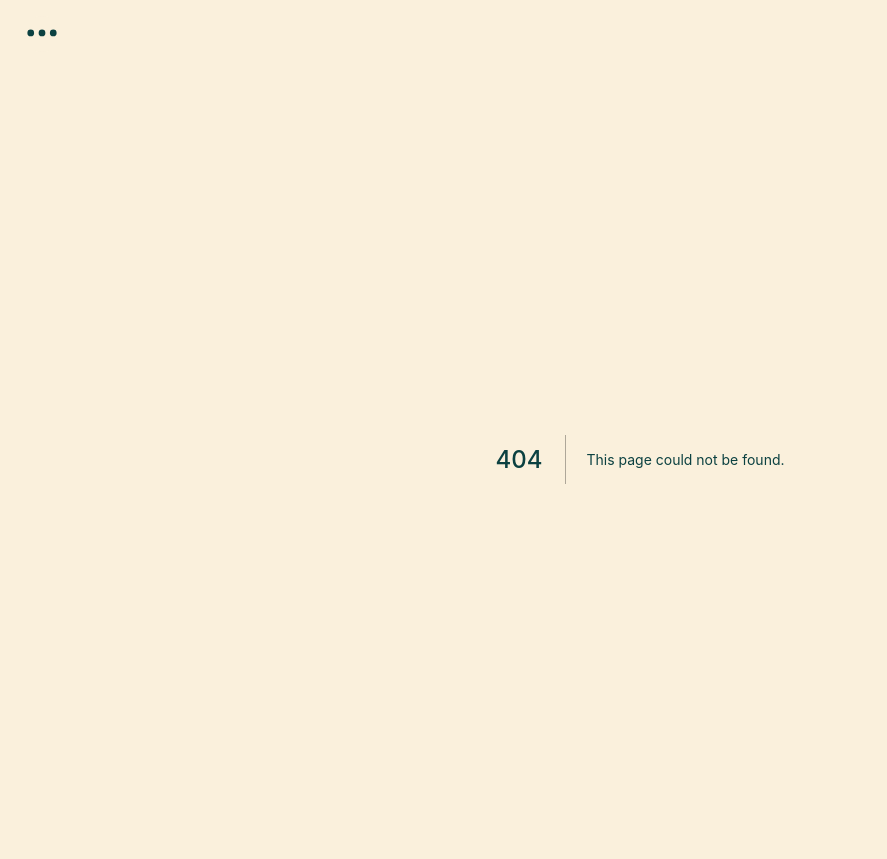
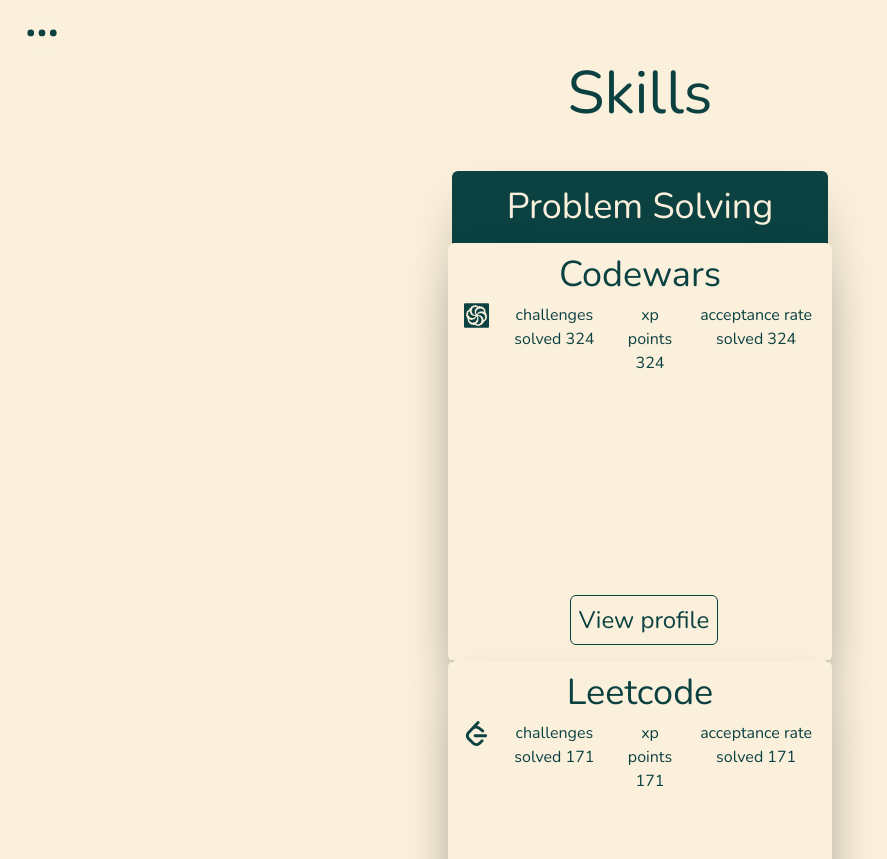
Before and after one commit to AlexanderOlivares/portfolioV2, a Next.js app: page /skills in a window 1280 px wide. Before the commit this address had no page. Shown: the whole page, without its empty margins (0-887 px from the left). Built offline with nearby package versions, Linux system fonts and the light colour scheme.

Commit message:
challenge site card skeleton

```diff
--- /dev/null
+++ b/components/ChallengeSiteCard.tsx
@@ -0,0 +1,67 @@
+import React, { useState } from "react";
+import Image from "next/image";
+import Link from "next/link";
+import { Transition } from "@headlessui/react";
+
+interface IChallengeSiteCardProps {
+  site: {
+    site: string;
+    icon: JSX.Element | undefined;
+    img: string;
+    link: string;
+    solved: number;
+    shortDescrip: string;
+    longDescrip: string;
+  };
+}
+
+const ChallengeSiteCard: React.FC<IChallengeSiteCardProps> = ({ site }) => {
+  const [showDescription, setShowDescription] = useState<boolean>(false);
+  const togglePhoto = () => setShowDescription(!showDescription);
+
+  return (
+    <div className="py-3 bg-tan text-emerald shadow-2xl rounded-md">
+      <div className="text-4xl mb-2 lg:text-3xl m-auto text-center">{site.site}</div>
+      <div className="flex m-2 justify-center">
+        <span className="px-2">{site.icon}</span>
+        <span className="px-2">challenges solved {site.solved}</span>
+        <span className="px-2">xp points {site.solved}</span>
+        <span className="px-2">acceptance rate solved {site.solved}</span>
+      </div>
+      <div onClick={togglePhoto} className="w-96 h-52 cursor-pointer ">
+        <div
+          className={`bg-tan text-emerald  w-96 h-52  ${
+            showDescription && "overflow-y-auto"
+          }`}
+        >
+          {/* {!showDescription && (
+            <Image src={site.img} alt={site.site} width="384" height="208" />
+          )} */}
+          <Transition
+            show={showDescription}
+            enter="transform transition duration-[100ms]"
+            enterFrom="opacity-0 scale-50"
+            enterTo="opacity-100 rotate-0 scale-100"
+            leave="transform scale-100"
+            leaveFrom="opacity-0 rotate-0 scale-50"
+            leaveTo="opacity-0 scale-0"
+          >
+            <div className="p-2 ">{site.longDescrip}</div>
+          </Transition>
+        </div>
+      </div>
+      <div className="text-center py-1">
+        <span>
+          <Link href={site.link}>
+            <a target="_blank">
+              <button className="border rounded-md p-2 ml-2 text-2xl bg-tan text-emerald">
+                View profile
+              </button>
+            </a>
+          </Link>
+        </span>
+      </div>
+    </div>
+  );
+};
+export default ChallengeSiteCard;
--- /dev/null
+++ b/content/challengSitesContent.tsx
@@ -0,0 +1,36 @@
+import { SiCodewars, SiLeetcode } from "react-icons/si";
+import { GoCode } from "react-icons/go";
+
+import edbabit from "../public/images/edabit.png";
+
+let challengeSiteConent = [
+  {
+    icon: <SiCodewars size={25} />,
+    site: "Codewars",
+    img: "https://www.codewars.com/users/AlexanderOlivares/badges/small",
+    link: "https://www.codewars.com/users/AlexanderOlivares/",
+    solved: 324,
+    shortDescrip: "",
+    longDescrip: "",
+  },
+  {
+    icon: <SiLeetcode size={25} />,
+    site: "Leetcode",
+    img: "https://leetcode-stats.vercel.app/api?username=AlexanderOlivares&theme=Light",
+    link: "https://leetcode.com/AlexanderOlivares/",
+    solved: 171,
+    shortDescrip: "",
+    longDescrip: "",
+  },
+  {
+    icon: <GoCode size={25} />,
+    site: "Edabit",
+    img: edbabit,
+    link: "https://edabit.com/user/2Qk2mFu9HBFzrB24i",
+    solved: 1548,
+    shortDescrip: "",
+    longDescrip: "",
+  },
+];
+
+export default challengeSiteConent;
--- a/content/navContent.tsx
+++ b/content/navContent.tsx
@@ -1,4 +1,4 @@
-import { GoBeaker, GoCode, GoInfo, GoMention, GoHome } from "react-icons/go";
+import { GoBeaker, GoCode, GoMention, GoHome } from "react-icons/go";
 
 export const navContent = [
   {
@@ -17,11 +17,6 @@
     icon: <GoCode size={28} />,
   },
   {
-    path: "/about",
-    title: "About",
-    icon: <GoInfo size={28} />,
-  },
-  {
     path: "/contact",
     title: "Contact",
     icon: <GoMention size={28} />,
--- /dev/null
+++ b/next.config.js
@@ -0,0 +1,5 @@
+module.exports = {
+  images: {
+    domains: ["www.codewars.com", "leetcode-stats.vercel.app"],
+  },
+};
--- a/pages/api/contact.ts
+++ b/pages/api/contact.ts
@@ -32,7 +32,7 @@
         transporter.sendMail(mailOptions, (error, info) => {
             if (error) {
               console.log(error);
-              return res.status(500).send("Error sending email...");
+              res.status(500).json({ message: "Error sending email..." });
             } else {
               console.log("Email sent: " + info.response);
             }
@@ -42,6 +42,6 @@
 
     } catch (error) {
         console.log(error);
-        res.status(500).send("Error sending email...");
+        res.status(500).json({ message: "Error sending email..." });
     }
 }
--- a/pages/index.tsx
+++ b/pages/index.tsx
@@ -59,7 +59,7 @@
               <div className="text-center mt-4">
                 <button className="flex items-center text-xl m-auto p-2 bg-emerald text-tan rounded-md">
                   Download my resume
-                  <GoCloudDownload size={25} className="ml-3" />
+                  <GoCloudDownload size={20} className="ml-3" />
                 </button>
               </div>
               {isMobile && (
@@ -102,8 +102,8 @@
             <div className="p-3 text-center">
               <span className="text-2xl md:text-base">
                 All of my projects were created for practical use and are actively
-                used by myself and others. I enjoy working creating websites that
-                make life easier and more convienient.
+                used by myself and others. I enjoy creating websites that make life
+                easier and more convienient.
               </span>
             </div>
             <div className="text-center mt-4">
@@ -111,7 +111,7 @@
                 <button className="flex items-center text-xl m-auto mb-4 p-2 bg-tan text-emerald rounded-md">
                   View my projects and code
                   <a>
-                    <GoLinkExternal size={25} className="ml-3" />
+                    <GoLinkExternal size={20} className="ml-3" />
                   </a>
                 </button>
               </Link>
--- /dev/null
+++ b/pages/skills.tsx
@@ -0,0 +1,34 @@
+import React, { useState } from "react";
+import ChallengeSiteCard from "../components/ChallengeSiteCard";
+import challengeSiteConent from "../content/challengSitesContent";
+
+const Skills = () => {
+  return (
+    <>
+      <div className="flex h-screen justify-center md:items-center">
+        <div className="w-full text-center max-w-sm p-1 md:max-w-6xl">
+          <div className="text-emerald text-center md:pt-0 pb-12 text-6xl">
+            Skills
+          </div>
+          <div className="bg-emerald text-tan flex rounded-md items-center justify-center shadow-2xl">
+            <div id="col1">
+              <div className="mb-4 text-4xl pt-4">Problem Solving</div>
+              {challengeSiteConent.map(site => {
+                return (
+                  <div
+                    key={site.site}
+                    className="flex justify-center md:w-1/3 md:h-fit"
+                  >
+                    <ChallengeSiteCard site={site} />
+                  </div>
+                );
+              })}
+            </div>
+          </div>
+        </div>
+      </div>
+    </>
+  );
+};
+
+export default Skills;
```
